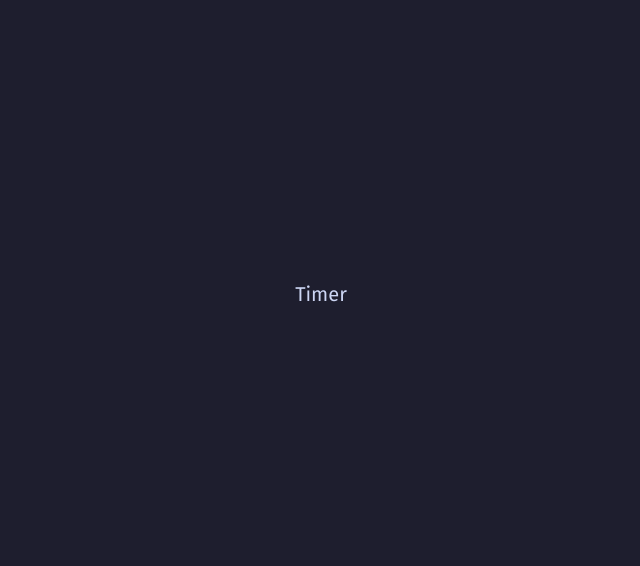
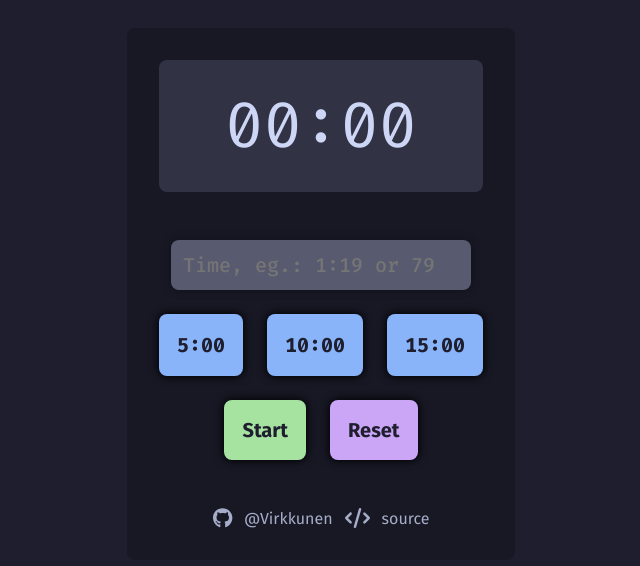
Before and after one commit to Virkkunen/timer, a React (Create React App) app: page / in a window 1280 px wide. Shown: the part 106-672 px from the top of the page, without its empty margins (319-959 px from the left). Built offline with nearby package versions, Linux system fonts and the light colour scheme.

Commit message:
progress

```diff
--- a/src/components/Timer.jsx
+++ b/src/components/Timer.jsx
@@ -1,10 +1,40 @@
-import React, { useState } from 'react'
+import React, { useState, useEffect } from 'react'
+import Footer from './Footer';
 
 export default function Timer() {
   const [seconds, setSeconds] = useState(0);
   const [display, setDisplay] = useState('00:00');
   const [timerDone, setTimerDone] = useState(false);
   const [timerActive, setTimerActive] = useState(false);
+  const [timeInput, setTimeInput] = useState(null);
+
+  // change display value
+  useEffect(() => {
+    displayTime()
+  }, [seconds])
+
+  // timer functions
+  useEffect(() => {
+    let interval = null;
+
+    if (timerActive && seconds > 0) {
+      interval = setInterval(() => {
+        setSeconds((seconds) => seconds - 1);
+      }, 1000);
+    } else if (!timerActive) {
+      clearInterval(interval);
+    } else if (timerActive && seconds === 0) {
+      clearInterval(interval);
+      setTimerActive(false);
+      setTimerDone(true);
+    }
+    return () => clearInterval(interval);
+  }, [timerActive, seconds]);
+
+  // when timer is complete
+  useEffect(() => {
+    if (timerDone) timerComplete();
+  }, [timerDone]);
 
   const displayTime = () => {
     // restoreDisplayColors
@@ -13,6 +43,8 @@ export default function Timer() {
 
     const formatMinutes = ((displayMinutes < 10) ? ('0' + displayMinutes) : displayMinutes);
     const formatSeconds = ((displaySeconds < 10) ? ('0' + displaySeconds) : displaySeconds);
+    const display = `${formatMinutes}:${formatSeconds}`;
+    setDisplay(display);
   };
 
   const presetTime = ({ target: { value } }) => {
@@ -20,7 +52,86 @@ export default function Timer() {
     setSeconds(time);
   };
 
+  const toggleTimer = () => {
+    if (seconds <= 0) return console.log('Invalid time');
+    setTimerActive(!timerActive);
+  };
+
+  const resetTimer = () => {
+    setSeconds(0);
+    setTimerActive(false);
+  };
+
+  const timerComplete = () => {
+    new Audio('alarm.mp3').play();
+    setDisplay('Timer complete!');
+    setTimerDone(false);
+  };
+
   return (
-    <div>Timer</div>
+    <div className='timer-div'>
+        <span id='timer'>{ display }</span>
+        <div className='controls'>
+          <label htmlFor='custom-time'>
+            <input
+              type="text"
+              name='custom-time'
+              placeholder='Time, eg.: 1:19 or 79'
+              onChange={ () => {} }
+              id="time-input"
+              disabled={ timerActive }
+            />
+          </label>
+          <div className='presets'>
+            <button
+              type='button'
+              className='blue mono'
+              name='5'
+              value='300'
+              disabled={ timerActive }
+              onClick={ presetTime }
+            >
+              5:00
+            </button>
+            <button
+              type='button'
+              className='blue mono'
+              name='10'
+              value='600'
+              disabled={ timerActive }
+              onClick={ presetTime}
+            >
+              10:00
+            </button>
+            <button
+              type='button'
+              className='blue mono'
+              name='15'
+              value='900'
+              disabled={ timerActive }
+              onClick={ presetTime }
+            >
+              15:00
+            </button>
+          </div>
+          <div className='control-buttons'>
+            <button
+              type='button'
+              className={ `${!timerActive ? 'green' : 'red'} sans` }
+              onClick={ toggleTimer }
+            >
+              { `${!timerActive ? 'Start' : 'Stop'}` }
+            </button>
+            <button
+              type='button'
+              className='purple sans'
+              onClick={ resetTimer }
+            >
+              Reset
+            </button>
+          </div>
+        </div>
+        <Footer />
+      </div>
   )
 }
```
